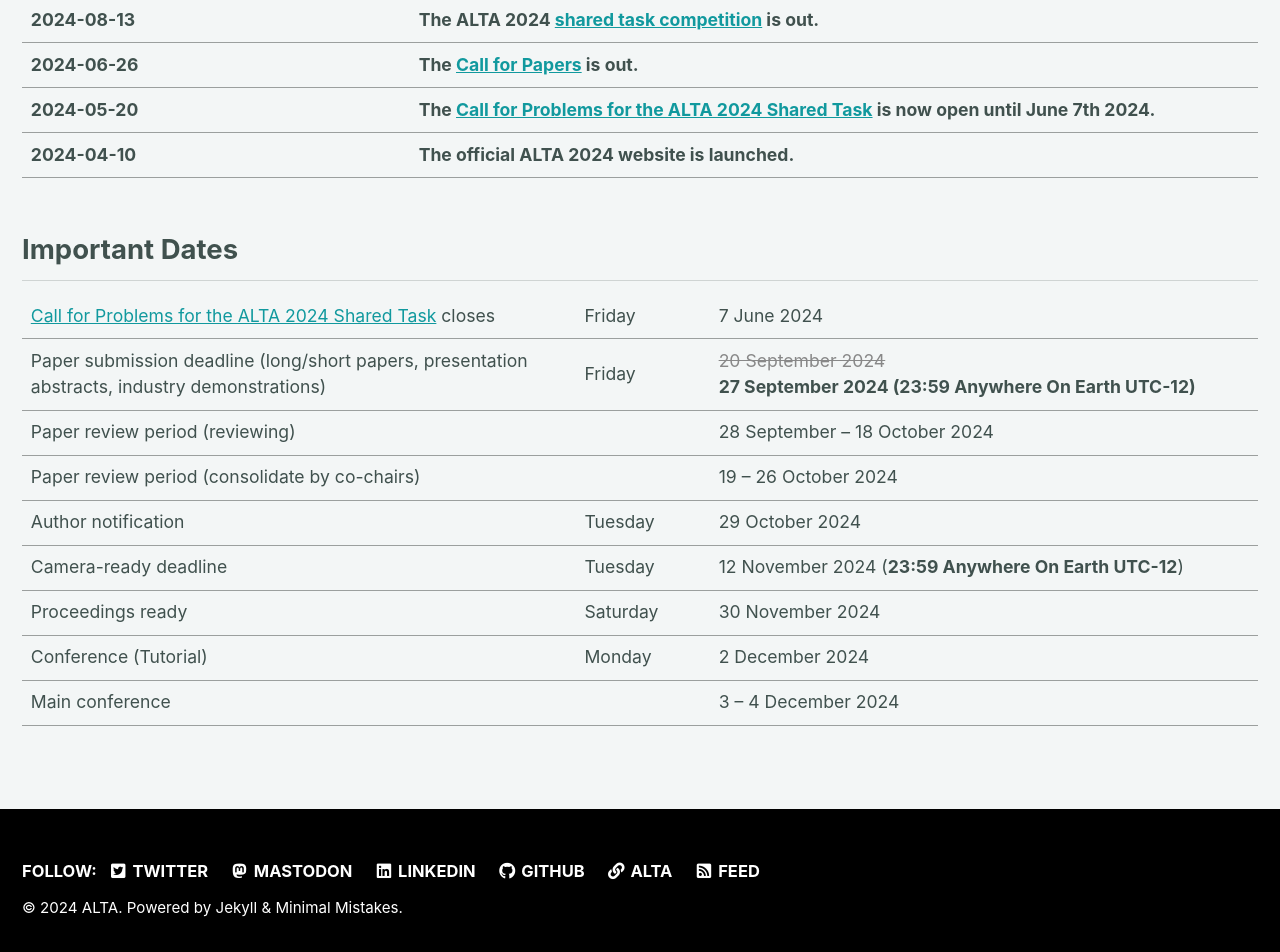
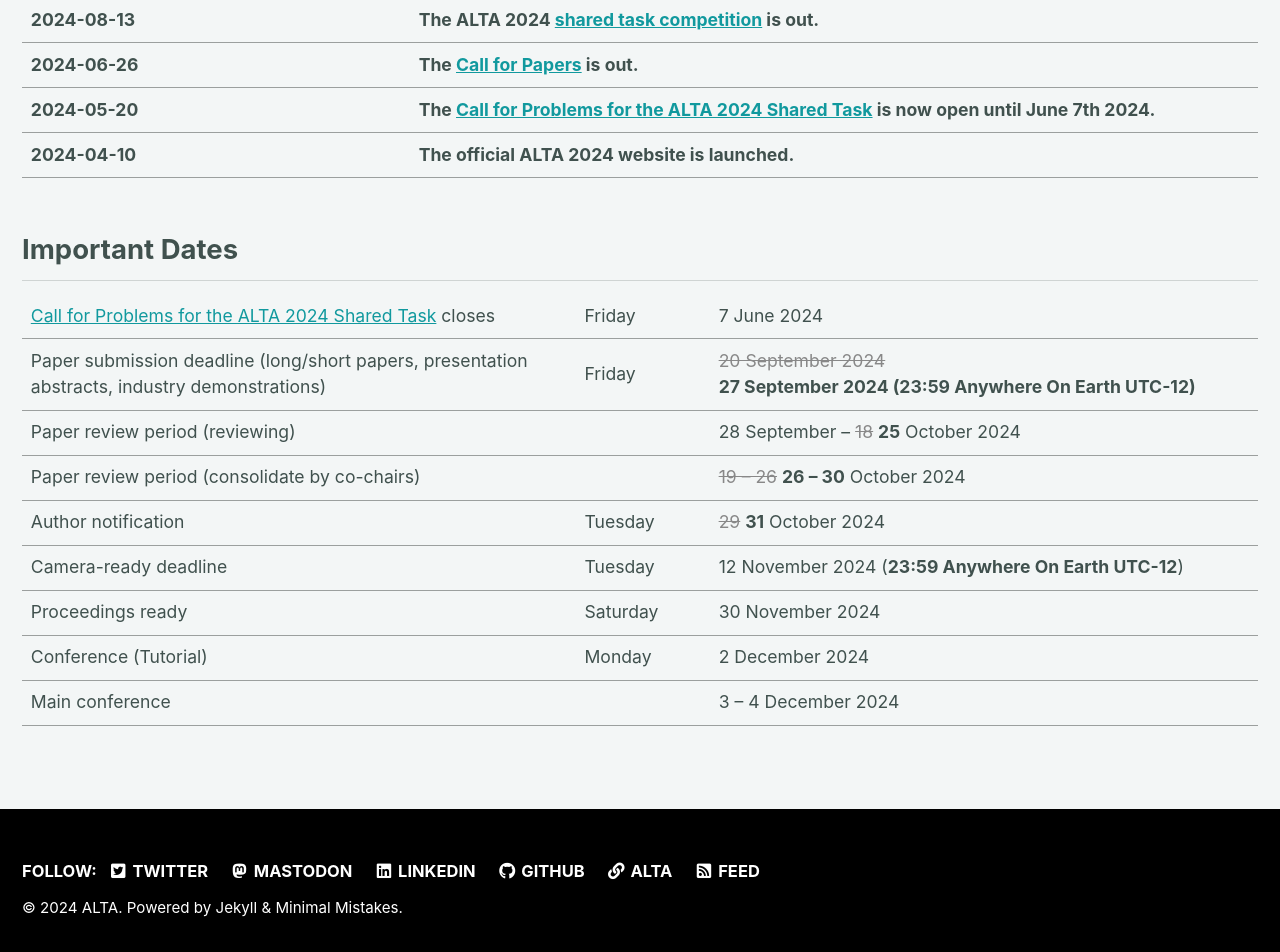
Before and after one commit to jkkummerfeld/alta2025, a Jekyll site: the page built from _pages/home.md, in a window 1280 px wide. Shown: the part 907-1859 px from the top of the page. Built offline with Jekyll 4.4.1, drawn with Linux system fonts in a browser that asks for light colours; cached includes are drawn as plain includes.

Commit message:
Update important dates

```diff
--- a/_pages/home.md
+++ b/_pages/home.md
@@ -37,9 +37,9 @@ The 22nd Annual Workshop of the Australasian Language Technology Association (AL
 </style>
 | [Call for Problems for the ALTA 2024 Shared Task](/calls) closes | Friday | 7 June 2024
 | Paper submission deadline (long/short papers, presentation abstracts, industry demonstrations) | Friday | <del>20 September 2024</del> <br> **27 September 2024 (23:59 Anywhere On Earth UTC-12)**
-| Paper review period (reviewing) | | 28 September -- 18 October 2024
-| Paper review period (consolidate by co-chairs) | | 19 -- 26 October 2024
-| Author notification | Tuesday | 29 October 2024
+| Paper review period (reviewing) | | 28 September -- <del>18</del> **25** October 2024
+| Paper review period (consolidate by co-chairs) | | <del>19 -- 26</del> **26 -- 30** October 2024
+| Author notification | Tuesday | <del>29</del> **31** October 2024
 | Camera-ready deadline | Tuesday | 12 November 2024 (**23:59 Anywhere On Earth UTC-12**)
 | Proceedings ready | Saturday | 30 November 2024
 | Conference (Tutorial) | Monday | 2 December 2024
```
